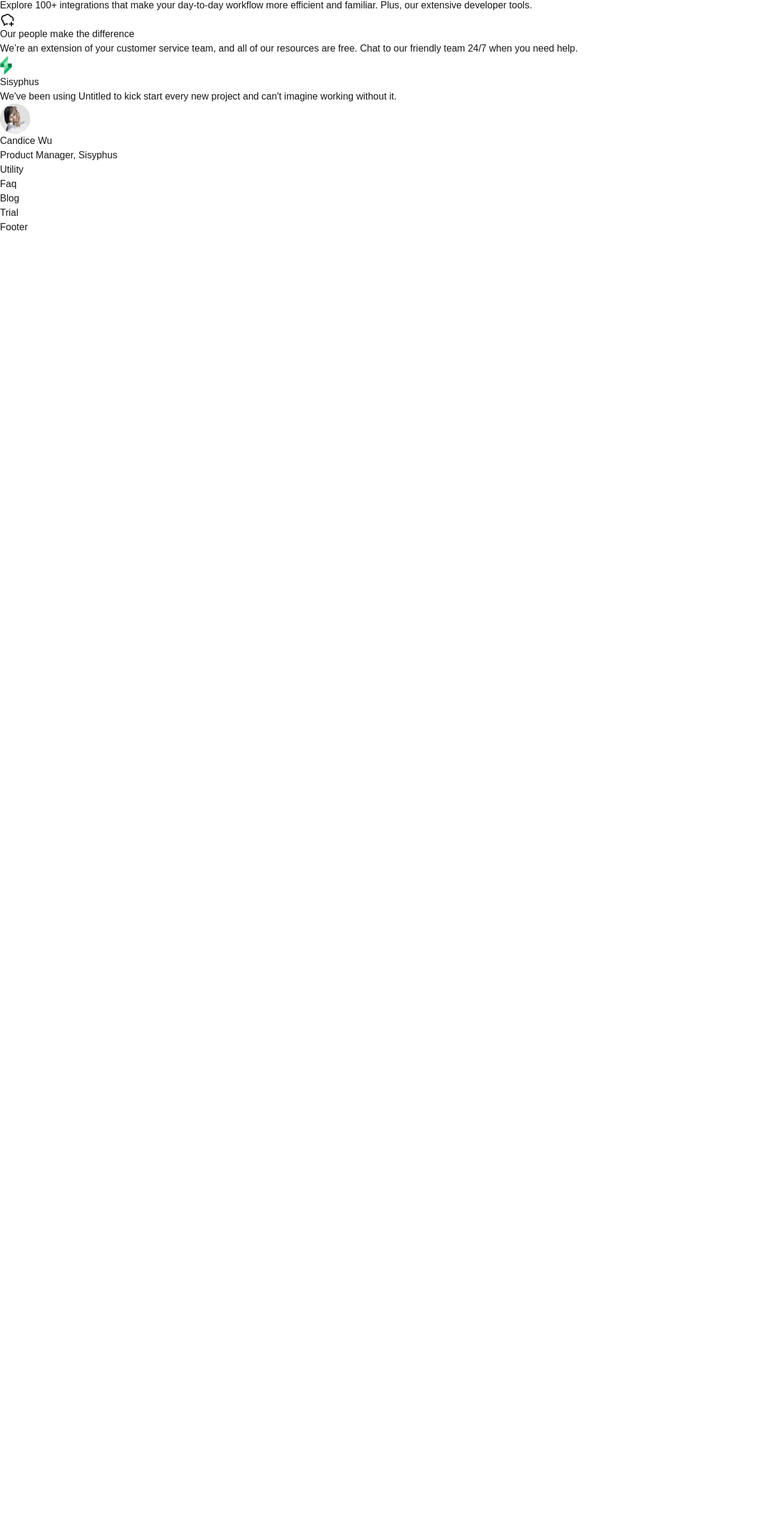
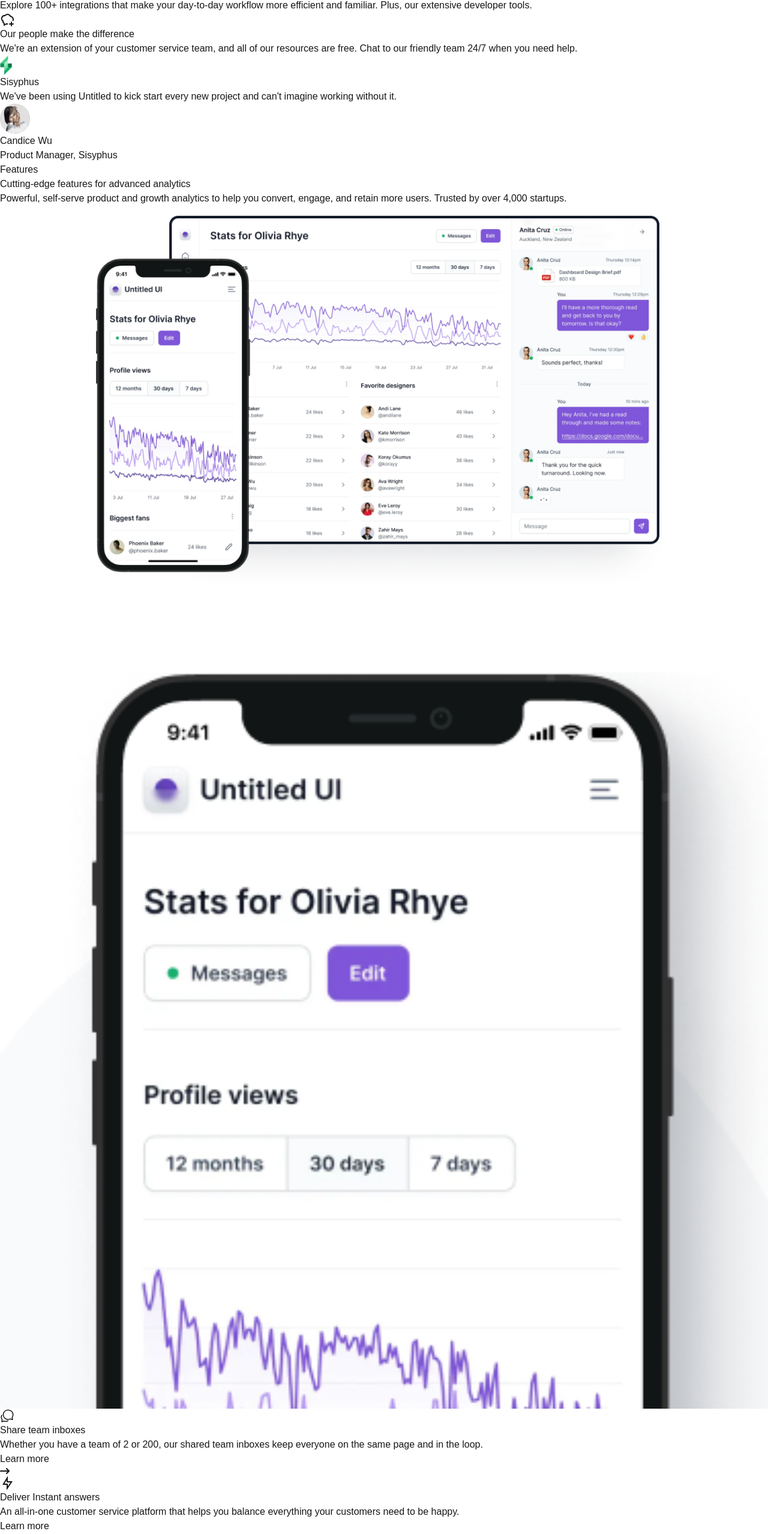
Before and after one commit to prahul25/zysk-assignment, a Next.js app: page / in a window 1280 px wide. Shown: the part 2768-5326 px from the top of the page at 60% size. Before the commit the page ends 3159 px from the top, so only its background shows below. Built offline with nearby package versions, Linux system fonts and the light colour scheme.

Commit message:
Utility section added and made minor changes on feature component

```diff
--- a/src/components/Features.jsx
+++ b/src/components/Features.jsx
@@ -17,9 +17,9 @@ function Features() {
         </p>
       </div>
 
-      {/* Responsive grid */}
-      <div className='grid grid-cols-1 md:grid-cols-3 gap-8 justify-center mx-auto w-full max-w-7xl mt-10'>
-        {/* Feature Card 1 */}
+
+      <div className='grid grid-cols-1 md:grid-cols-3 gap-8 mx-auto w-full max-w-7xl mt-10'>
+
         <div className='flex flex-col items-center text-center w-full p-4 border border-gray-200 rounded-lg'>
           <div className='p-2 border border-gray-300 rounded-md mb-4'>
             <IoChatbubblesOutline size={24} />
@@ -30,7 +30,7 @@ function Features() {
           </div>
         </div>
 
-        {/* Feature Card 2 */}
+
         <div className='flex flex-col items-center text-center w-full p-4 border border-gray-200 rounded-lg'>
           <div className='p-2 border border-gray-300 rounded-md mb-4'>
             <RiFlashlightLine size={24} />
@@ -41,7 +41,7 @@ function Features() {
           </div>
         </div>
 
-        {/* Feature Card 3 */}
+
         <div className='flex flex-col items-center text-center w-full p-4 border border-gray-200 rounded-lg'>
           <div className='p-2 border border-gray-300 rounded-md mb-4'>
             <FaRegShareSquare size={24} />
@@ -52,7 +52,7 @@ function Features() {
           </div>
         </div>
 
-        {/* Feature Card 4 */}
+
         <div className='flex flex-col items-center text-center w-full p-4 border border-gray-200 rounded-lg'>
           <div className='p-2 border border-gray-300 rounded-md mb-4'>
             <RiChatSmile2Line size={24} />
@@ -63,7 +63,7 @@ function Features() {
           </div>
         </div>
 
-        {/* Feature Card 5 */}
+
         <div className='flex flex-col items-center text-center w-full p-4 border border-gray-200 rounded-lg'>
           <div className='p-2 border border-gray-300 rounded-md mb-4'>
             <LuCommand size={24} />
@@ -74,14 +74,14 @@ function Features() {
           </div>
         </div>
 
-        {/* Feature Card 6 */}
+
         <div className='flex flex-col items-center text-center w-full p-4 border border-gray-200 rounded-lg'>
           <div className='p-2 border border-gray-300 rounded-md mb-4'>
             <TbBubblePlus size={24} />
           </div>
           <div className='font-semibold'>Our people make the difference</div>
           <div className='text-[#475467] mt-2'>
-            We’re an extension of your customer service team, and all of our resources are free. Chat to our friendly team 24/7 when you need help.
+            We&apos;re an extension of your customer service team, and all of our resources are free. Chat to our friendly team 24/7 when you need help.
           </div>
         </div>
       </div>
--- a/src/components/Utility.jsx
+++ b/src/components/Utility.jsx
@@ -1,8 +1,70 @@
+import Image from 'next/image'
 import React from 'react'
+import { FaRegShareSquare } from 'react-icons/fa'
+import { FaArrowRightLong } from 'react-icons/fa6'
+import { IoChatbubblesOutline } from 'react-icons/io5'
+import { RiFlashlightLine } from 'react-icons/ri'
 
 function Utility() {
   return (
-    <div>Utility</div>
+    <div className='flex flex-col items-center'>
+      <div className='flex flex-col gap-4 items-center'>
+      <p className='text-[#6941C6] text-center font-semibold py-2 px-4 border border-[#cba6ff] bg-[#f6f0ff] rounded-full'>Features</p>
+      <p className='text-center text-4xl font-semibold tracking-wide'>Cutting-edge features for advanced analytics</p>
+      <p className='text-[#475467] text-center md:w-8/12 px-4 text-[22px]'>
+          Powerful, self-serve product and growth analytics to help you convert, engage, and retain more users. Trusted by over 4,000 startups.
+        </p>
+      </div>
+      <div className='mt-16'>
+        <Image className="hidden md:block" src="/UtilityImage.png" alt="Utility Image" width={1300} quality={100} height={1000}/>
+        <Image className="md:hidden block" src="/UtilityImagesecond.png" alt="Utility Image" width={1300} quality={100} height={1000}/>
+      </div>
+      <div className='grid grid-cols-1 md:grid-cols-3 gap-12 px-10 mt-24 md:mt-0 md:px-28'>
+      <div className='flex flex-col items-center text-center w-full p-4 border border-gray-200 rounded-lg'>
+          <div className='p-2 border border-gray-300 rounded-md mb-4'>
+            <IoChatbubblesOutline size={24} />
+          </div>
+          <div className='font-semibold'>Share team inboxes</div>
+          <div className='text-[#475467] mt-2'>
+            Whether you have a team of 2 or 200, our shared team inboxes keep everyone on the same page and in the loop.
+          </div>
+          <div className='mt-4 text-[#6941C6] text-sm flex px-2 rounded-full gap-3 items-center'>
+            <div>Learn more</div>
+            <div><FaArrowRightLong/></div>
+          </div>
+        </div>
+
+
+        <div className='flex flex-col items-center text-center w-full p-4 border border-gray-200 rounded-lg'>
+          <div className='p-2 border border-gray-300 rounded-md mb-4'>
+            <RiFlashlightLine size={24} />
+          </div>
+          <div className='font-semibold'>Deliver Instant answers</div>
+          <div className='text-[#475467] mt-2'>
+            An all-in-one customer service platform that helps you balance everything your customers need to be happy.
+          </div>
+          <div className='mt-4 text-[#6941C6] text-sm flex px-2 rounded-full gap-3 items-center'>
+            <div>Learn more</div>
+            <div><FaArrowRightLong/></div>
+          </div>
+        </div>
+
+
+        <div className='flex flex-col items-center text-center w-full p-4 border border-gray-200 rounded-lg'>
+          <div className='p-2 border border-gray-300 rounded-md mb-4'>
+            <FaRegShareSquare size={24} />
+          </div>
+          <div className='font-semibold'>Manage your team with reports</div>
+          <div className='text-[#475467] mt-2'>
+            Measure what matters with Untitled’s easy-to-use reports. You can filter, export, and drilldown on the data in a couple clicks.
+          </div>
+          <div className='mt-4 text-[#6941C6] text-sm flex px-2 rounded-full gap-3 items-center'>
+            <div>Learn more</div>
+            <div><FaArrowRightLong/></div>
+          </div>
+        </div>
+      </div>
+    </div>
   )
 }
 
```
Also changed, not shown: public/UtilityImage.png (added), public/UtilityImagesecond.png (added).
